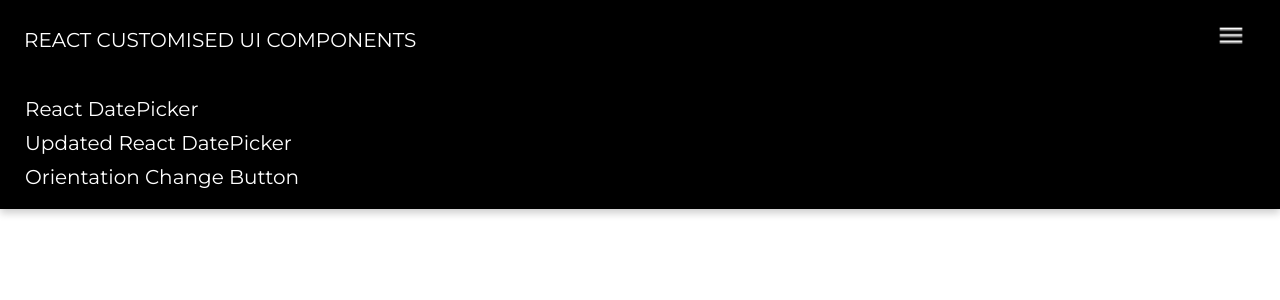
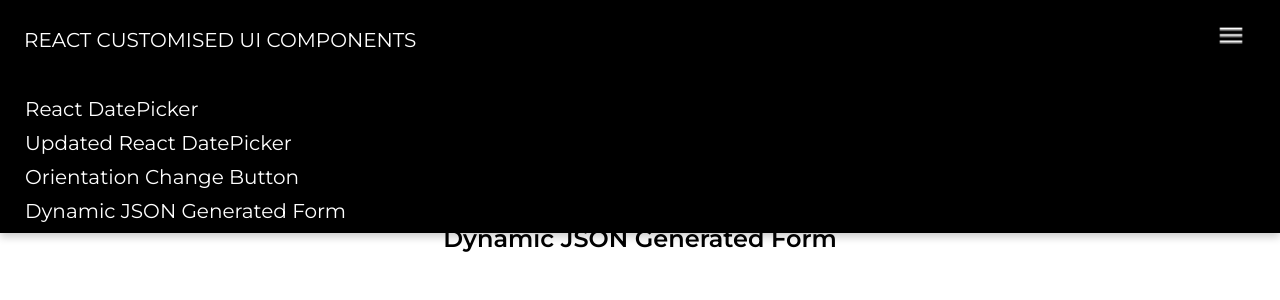
Before and after one commit to sleeplesseditor/CustomisedReactUIComponents, a React (Create React App) app: page /json-form in a window 1280 px wide. Both pictures are taken after a click on the button 1231 px from the left and 28 px from the top of the page. Shown: the top 300 px of the page. Built offline with nearby package versions, Linux system fonts and the light colour scheme.

Commit message:
Dynamic JSON generated form page and nav link setup

```diff
--- a/src/App.js
+++ b/src/App.js
@@ -4,6 +4,7 @@
 import DatePickerPage from './pages/DatePickerPage';
 import UpdatedDatePickerPage from './pages/DatePickerUpdatePage';
 import OrientationButtonPage from './pages/OrientationButtonPage';
+import JSONFormPage from './pages/JSONFormPage';
 import './App.css';
 
 function App() {
@@ -14,6 +15,7 @@
           <Route exact path="/" component={DatePickerPage} />
           <Route exact path="/updated-date-picker" component={UpdatedDatePickerPage} />
           <Route exact path="/orientation" component={OrientationButtonPage} />
+          <Route exact path="/json-form" component={JSONFormPage} />
         </Switch>
     </Router>
   );
--- a/src/components/Header/Header.js
+++ b/src/components/Header/Header.js
@@ -69,6 +69,13 @@
             >
                 Orientation Change Button
             </Link>
+            <Link
+                to={"/json-form"}
+                style={{ textDecoration: 'none' }}
+                onClick={toggleNav}
+            >
+                Dynamic JSON Generated Form
+            </Link>
         </nav>
       </CSSTransition>
       <button onClick={toggleNav} className="header-button">
--- /dev/null
+++ b/src/components/JSONForm/JSONForm.js
@@ -0,0 +1,10 @@
+import React from "react";
+
+export default function JSONForm() {
+
+    return (
+        <div>
+
+        </div>
+    );
+}
--- /dev/null
+++ b/src/pages/JSONFormPage.js
@@ -0,0 +1,16 @@
+import React from 'react';
+import JSONForm from '../components/JSONForm/JSONForm';
+
+function JSONFormPage() {
+
+  return (
+    <React.Fragment>
+        <div className="App">
+            <h2>Dynamic JSON Generated Form</h2>
+            <JSONForm />
+        </div>
+    </React.Fragment>
+  );
+}
+
+export default JSONFormPage;
```
